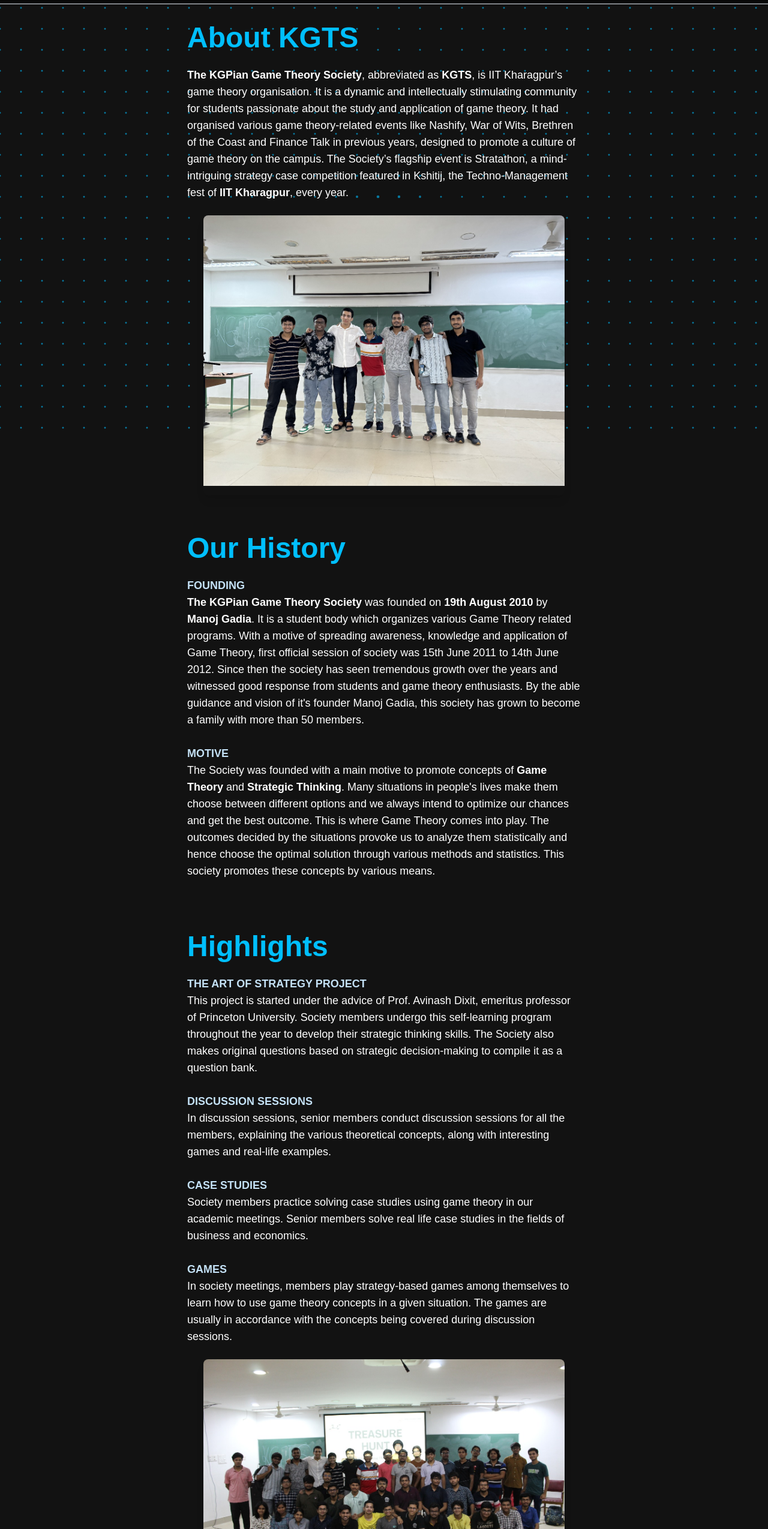
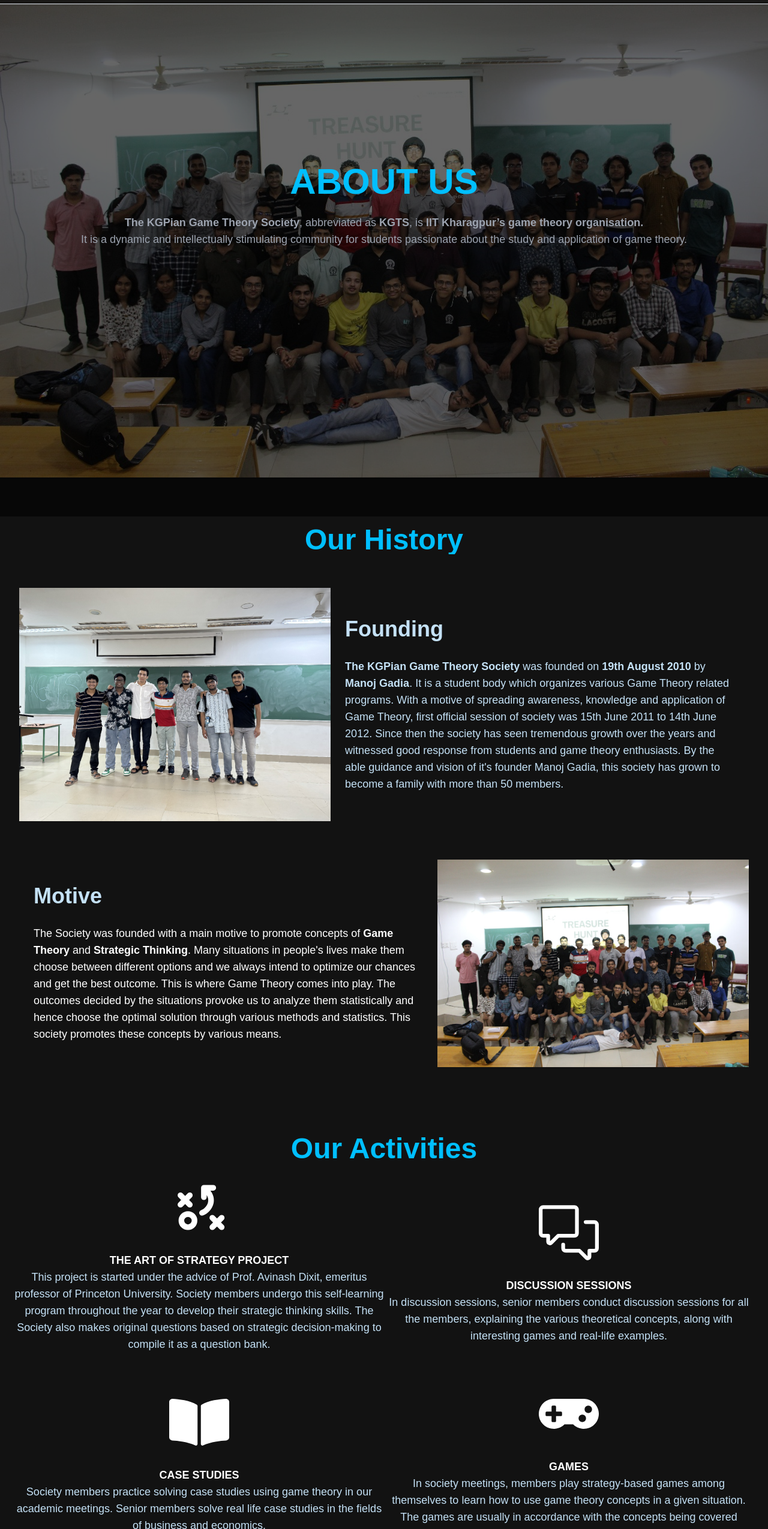
Before and after one commit to kgts-iitkgp/site-frontend, a Next.js app: page /about in a window 1280 px wide. Shown: the part 57-2606 px from the top of the page at 60% size. Built offline with nearby package versions, Linux system fonts and the light colour scheme; a web font is replaced by a local one.

Commit message:
about page added

```diff
--- a/src/app/about/page.tsx
+++ b/src/app/about/page.tsx
@@ -2,49 +2,46 @@
 import React from "react";
 import "../output.css";
 import DotBackground from "@/components/DotBackground";
+import { PiStrategyBold } from "react-icons/pi";
+import { GoCommentDiscussion } from "react-icons/go";
+import { FaBookOpen } from "react-icons/fa";
+import { FaGamepad } from "react-icons/fa";
+
 
 export default function About() {
   return (
     <div className="flex justify-center">
       <DotBackground/>
-      <div className="text-white max-w-[900px] flex flex-col items-center justify-around my-12">
-        <div className="relative z-10 w-full sm:w-4/5 h-full">
-          <div className="px-8 py-4 sm:p-8 flex flex-col items-center">
-            <div>
-              <h1 className="text-5xl font-bold mt-4 mb-1 sm:mb-6 text-primary">
-                About KGTS
-              </h1>
-
-            <p className="text-base md:text-lg my-6">
-              <b>The KGPian Game Theory Society</b>, abbreviated as <b>KGTS</b>,
-              is IIT Kharagpur’s game theory organisation. It is a dynamic and
-              intellectually stimulating community for students passionate about
-              the study and application of game theory. It had organised various
-              game theory-related events like Nashify, War of Wits, Brethren of
-              the Coast and Finance Talk in previous years, designed to promote
-              a culture of game theory on the campus. The Society’s flagship
-              event is Stratathon, a mind-intriguing strategy case competition
-              featured in Kshitij, the Techno-Management fest of{" "}
-              <b>IIT Kharagpur</b>, every year.
-            </p>
-            </div>
-            <div className="overflow-hidden w-11/12 rounded-lg shadow-lg pb-4">
-              <img
-                src="/images/heads.jpg"
-                alt="Image 1"
-                className="w-full h-full object-cover transition-transform duration-500 ease-in-out transform hover:scale-110 hover:filter hover:grayscale hover:contrast-125"
-              />
-            </div>
+      <div className="relative w-full h-full inline-block">
+        <img
+          src="/images/fullteam.jpg"
+          style={{opacity: "1", height: "auto", width: "100%", }}
+        ></img>
+        <div style={{backgroundColor: "rgba(0, 0, 0, 0.6)"}} className="absolute h-[10%] sm:h-[21%] md:h-[34%] w-full pt-3 md:pt-[170px] xl:pt-[330px] top-0 text-center">
+          <div className="font-extrabold font-sans text-4xl sm:text-6xl text-primary top-10">ABOUT US</div>
+          <div className="w-full align-middle flex flex-row justify-center"><div className="w-4/5 md:w-2/5 text-gray-400 text-lg my-6">
+            <b>The KGPian Game Theory Society</b>, abbreviated as <b>KGTS</b>,
+            is <b>IIT Kharagpur’s game theory organisation.</b><span className="hidden sm:block">It is a dynamic and
+            intellectually stimulating community for students passionate about
+            the study and application of game theory.</span>
+          </div></div>
+        </div>
+        <div className="flex flex-col justify-center items-center">
+          <div className="text-center mt-20">
+            <h1 className="text-5xl font-bold mb-1 sm:mb-6 bg-gradient-to-b from-secondary to-primary inline-block text-transparent bg-clip-text">
+              Our History
+            </h1>
           </div>
-          <div className="px-8 py-4 sm:p-8 flex flex-col items-center">
-            <div>
-              <h1 className="text-5xl font-bold mb-1 sm:mb-6 text-primary">
-                Our History
-              </h1>
-
-            <p className="text-base md:text-lg my-6">
-              <b className="text-tertiary">FOUNDING</b>
-              <br />
+         <div>
+          <div className="w-full md:w-4/5 h-auto px-8 py-4 sm:p-8 flex flex-col sm:flex-row justify-center items-center">
+            <div className="w-4/5 sm:w-1/2 h-auto object-cover overflow-hidden"><img
+              src="/images/heads.jpg"
+              alt="Image 2"
+              className="transition-transform duration-500 ease-in-out transform hover:scale-110 hover:filter hover:grayscale hover:contrast-125"
+            /></div>
+            <p className="w-full sm:w-1/2 h-auto text-base md:text-lg text-left text-tertiary my-6 mx-6">
+              <b className="text-tertiary text-4xl">Founding</b>
+              <br /><br />
               <b>The KGPian Game Theory Society</b> was founded on{" "}
               <b>19th August 2010</b> by <b>Manoj Gadia</b>. It is a student
               body which organizes various Game Theory related programs. With a
@@ -55,10 +52,13 @@ export default function About() {
               theory enthusiasts. By the able guidance and vision of it's
               founder Manoj Gadia, this society has grown to become a family
               with more than 50 members.
-              <br />
-              <br />
-              <b className="text-tertiary">MOTIVE</b>
-              <br />
+            </p>
+          </div>
+          </div>
+          <div className="w-full md:w-4/5 h-auto px-8 py-4 sm:p-8 flex flex-col-reverse sm:flex-row justify-center items-center">
+          <p className="w-full sm:w-1/2 h-auto text-base md:text-lg text-left text-white my-6 mx-6">
+            <b className="text-tertiary text-4xl">Motive</b>
+              <br /><br />
               The Society was founded with a main motive to promote concepts of{" "}
               <b>Game Theory</b> and <b>Strategic Thinking</b>. Many situations
               in people's lives make them choose between different options and
@@ -68,56 +68,61 @@ export default function About() {
               choose the optimal solution through various methods and
               statistics. This society promotes these concepts by various means.
             </p>
+            <div className="w-4/5 sm:w-1/2 h-auto object-cover overflow-hidden"><img
+              src="/images/fullteam.jpg"
+              alt="Image 1"
+              className="w-full sm:w-1/2 h-auto object-cover transition-transform duration-500 ease-in-out transform hover:scale-110 hover:filter hover:grayscale hover:contrast-125"
+            /></div>
           </div>
+        </div>
+        <div className="flex flex-col justify-center">
+          <div className="text-center mt-20">
+            <h1 className="text-5xl font-bold mb-1 sm:mb-6 bg-gradient-to-b from-secondary to-primary inline-block text-transparent bg-clip-text">
+              Our Activities
+            </h1>
           </div>
-          <div className="px-8 py-4 sm:p-8 flex flex-col items-center">
-            <div >
-              <h1 className="text-5xl font-bold mb-1 sm:mb-6 text-primary">
-                Highlights
-              </h1>
-
-            <p className="text-base md:text-lg my-6">
-              <b className="text-tertiary">THE ART OF STRATEGY PROJECT</b>
-              <br />
+          <div className="mx-6 flex flex-col justify-center items-center">
+          <div className="flex flex-col sm:flex-row sm:justify-around justify-center items-center"><div className="w-4/5 sm:w-[40%] h-auto flex flex-col items-center">
+          <PiStrategyBold style={{width: 100, height: 100, color: "white"}}/>
+          <p className="text-base md:text-lg  text-tertiary my-6 text-center">
+              <b className="text-white">THE ART OF STRATEGY PROJECT</b><br/>
               This project is started under the advice of Prof. Avinash Dixit,
               emeritus professor of Princeton University. Society members
               undergo this self-learning program throughout the year to develop
               their strategic thinking skills. The Society also makes original
               questions based on strategic decision-making to compile it as a
-              question bank.
+              question bank.<br/>
               <br />
-              <br />
-              <b className="text-tertiary">DISCUSSION SESSIONS</b>
-              <br />
+            </p>
+          </div>
+          <div className="w-4/5 sm:w-[40%] h-auto flex flex-col items-center">
+          <GoCommentDiscussion style={{width: 100, height: 100, color: "white"}}/>
+          <p className="text-base md:text-lg  text-tertiary my-6 text-center">
+              <b className="text-white">DISCUSSION SESSIONS</b><br/>
               In discussion sessions, senior members conduct discussion sessions
               for all the members, explaining the various theoretical concepts,
-              along with interesting games and real-life examples.
-              <br />
-              <br />
-              <b className="text-tertiary">CASE STUDIES</b>
-              <br />
+              along with interesting games and real-life examples.<br/></p>
+          </div></div>
+          <div className="flex flex-col sm:flex-row sm:justify-around justify-center items-center"><div className="w-4/5 sm:w-[40%] h-auto flex flex-col items-center">
+          <FaBookOpen style={{width: 100, height: 100, color: "white"}}/>
+          <p className="text-base md:text-lg  text-tertiary my-6 text-center">
+              <b className="text-white">CASE STUDIES</b><br/>
               Society members practice solving case studies using game theory in
               our academic meetings. Senior members solve real life case studies
-              in the fields of business and economics.
-              <br />
-              <br />
-              <b className="text-tertiary">GAMES</b>
-              <br />
+              in the fields of business and economics.<br/></p>
+          </div>
+          <div className="w-4/5 sm:w-[40%] h-auto flex flex-col items-center">
+          <FaGamepad style={{width: 100, height: 100, color: "white"}}/>
+          <p className="text-base md:text-lg  text-tertiary my-6 text-center">
+              <b className="text-white">GAMES</b><br/>
               In society meetings, members play strategy-based games among
               themselves to learn how to use game theory concepts in a given
               situation. The games are usually in accordance with the concepts
-              being covered during discussion sessions.
-              <br />
-            </p>
-            </div>
-            <div className="overflow-hidden w-11/12 rounded-lg shadow-lg">
-              <img
-                src="/images/fullteam.jpg"
-                alt="Image 1"
-                className="w-full h-full object-cover transition-transform duration-500 ease-in-out transform hover:scale-110 hover:filter hover:grayscale hover:contrast-125"
-              />
-            </div>
+              being covered during discussion sessions.<br/></p>
+          </div></div>
           </div>
+          <br/>
+          <br/>
         </div>
       </div>
     </div>
```
